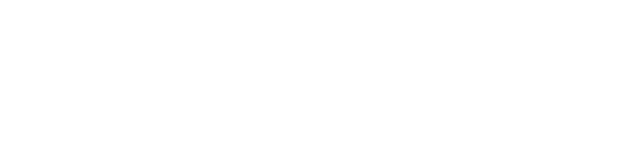
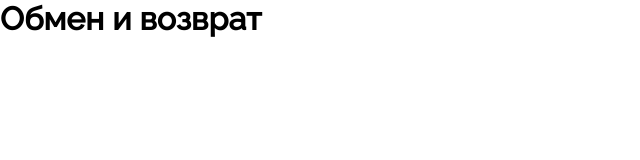
Before and after one commit to 88Natalia88/shop_project, a website built with Parcel: page index.html in a window 1280 px wide. Shown: the whole page, without its empty margins (0-640 px from the left). Built offline with nearby package versions, Linux system fonts and the light colour scheme.

Commit message:
checking

```diff
--- a/index.html
+++ b/index.html
@@ -9,13 +9,17 @@
     <link rel="stylesheet" href="assets/css/style.css">
     <link rel="preconnect" href="https://fonts.googleapis.com">
     <link rel="preconnect" href="https://fonts.gstatic.com" crossorigin>
-    <link href="https://fonts.googleapis.com/css2?family=Raleway:wght@100;200;300;400;500&display=swap" rel="stylesheet">
+    <link href="https://fonts.googleapis.com/css2?family=Raleway:wght@100;200;300;400;500&display=swap"
+        rel="stylesheet">
     <title>YANKI</title>
     <script type="module" src="assets/js/index.js"></script>
 </head>
 
 <body>
+    <form class="exchange-and-return">
+        <h1>Обмен и возврат</h1>
 
+    </form>
 </body>
 
 </html>
```
